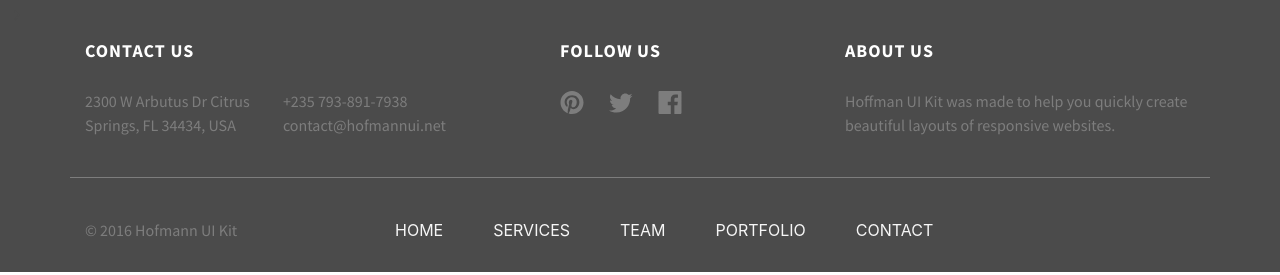
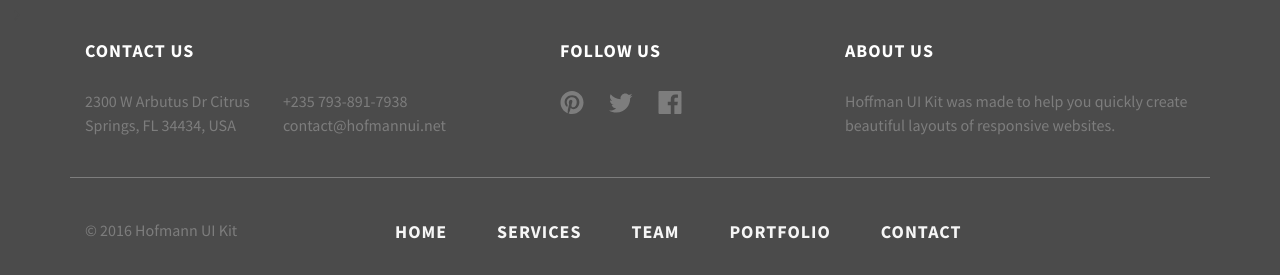
Before and after one commit to zelich89/bs-project, a website: page index.html in a window 1280 px wide. Shown: the part 6130-6405 px from the top of the page. Drawn offline with nearby package versions, Linux system fonts and the light colour scheme.

Commit message:
07-10-v1

```diff
--- a/index.html
+++ b/index.html
@@ -1062,11 +1062,11 @@
             <div class="row flex-column flex-md-row">
                 <div class="col-sm-6 order-md-2 pb-25 pb-md-0 ">
                     <div class="d-flex justify-content-between text-dark">
-                        <a href="#" class="caption-4п f-nav-item link-text-lighter px-5 px-md-10 px-xl-25">HOME</a>
-                        <a href="#" class="caption-4п f-nav-item link-text-lighter px-5 px-md-10 px-xl-25">SERVICES</a>
-                        <a href="#" class="caption-4п f-nav-item link-text-lighter px-5 px-md-10 px-xl-25">TEAM</a>
-                        <a href="#" class="caption-4п f-nav-item link-text-lighter px-5 px-md-10 px-xl-25">PORTFOLIO</a>
-                        <a href="#" class="caption-4п f-nav-item link-text-lighter px-5 px-md-10 px-xl-25">CONTACT</a>
+                        <a href="#" class="caption-4 f-nav-item link-text-lighter px-5 px-md-10 px-xl-25">HOME</a>
+                        <a href="#" class="caption-4 f-nav-item link-text-lighter px-5 px-md-10 px-xl-25">SERVICES</a>
+                        <a href="#" class="caption-4 f-nav-item link-text-lighter px-5 px-md-10 px-xl-25">TEAM</a>
+                        <a href="#" class="caption-4 f-nav-item link-text-lighter px-5 px-md-10 px-xl-25">PORTFOLIO</a>
+                        <a href="#" class="caption-4 f-nav-item link-text-lighter px-5 px-md-10 px-xl-25">CONTACT</a>
                     </div>
                 </div>
                 <div class="col-md-3 order-md-1">
```
